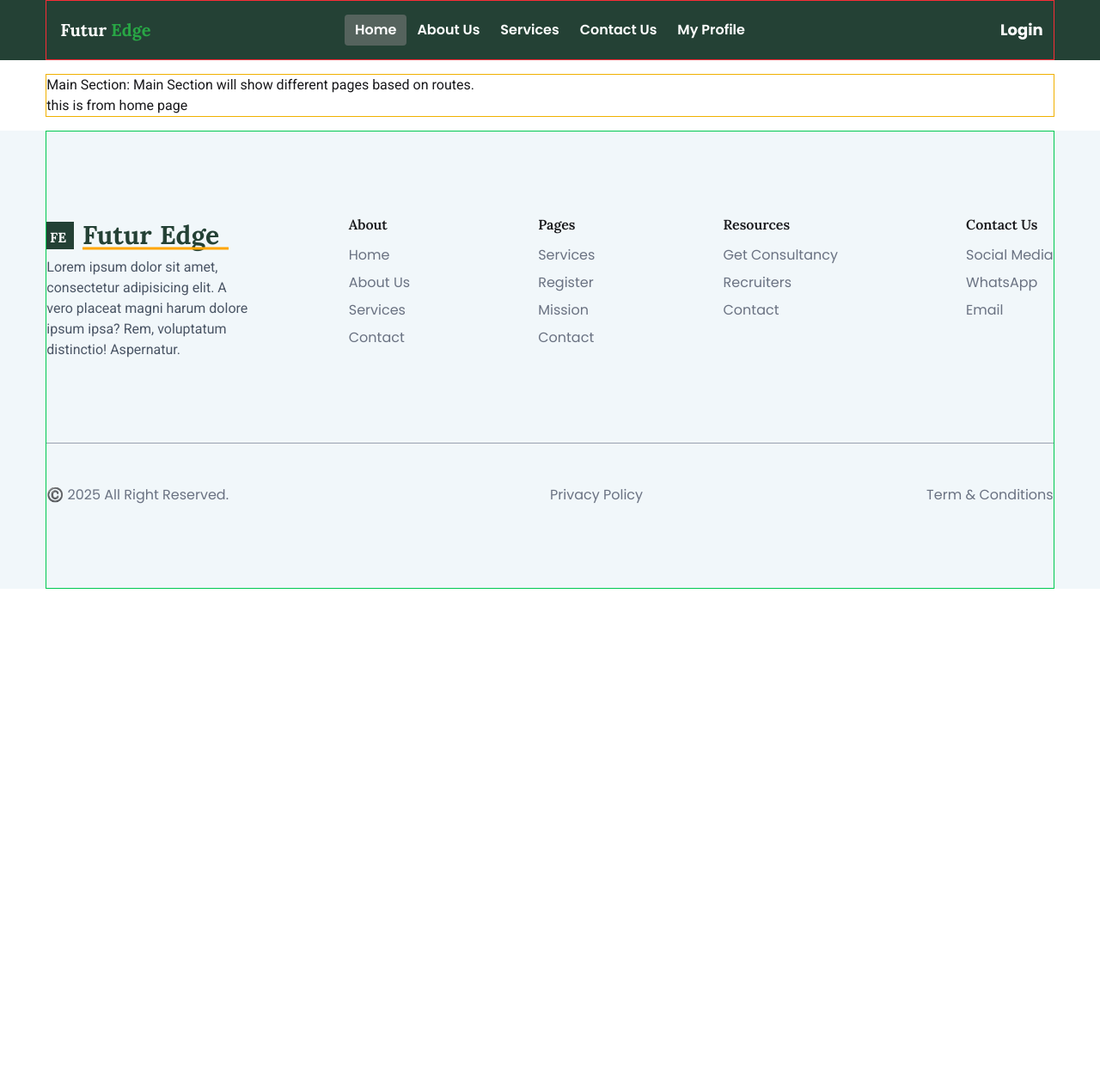
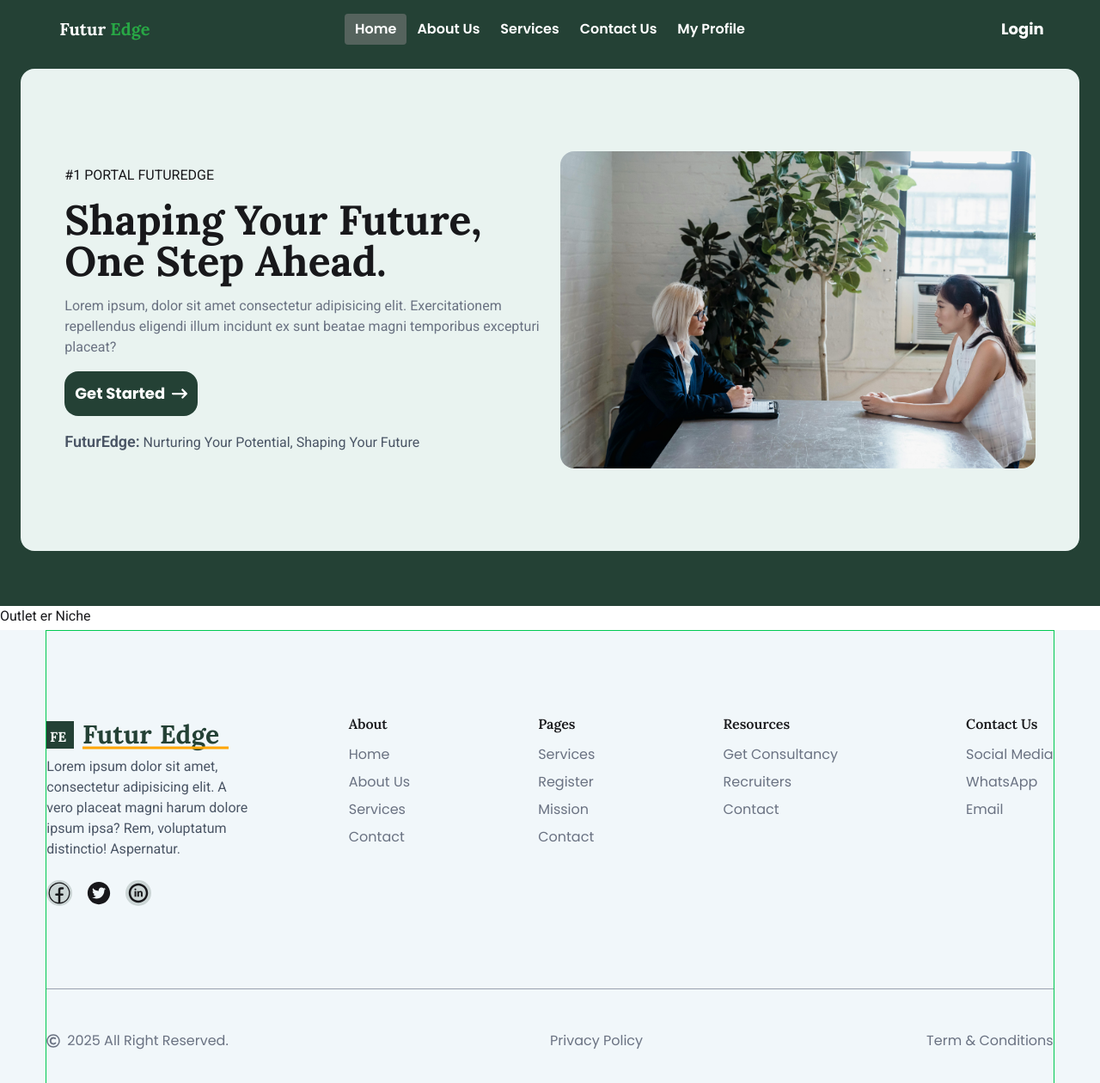
Before and after one commit to Humayun1318/FuturEdge, a React (Vite) app: page / in a window 1280 px wide. Shown: the top 1260 px of the page at 86% size. Before the commit the page ends 800 px from the top, so only its background shows below. Built offline with nearby package versions, Linux system fonts and the light colour scheme.

Commit message:
banner added within home

```diff
--- a/package.json
+++ b/package.json
@@ -13,6 +13,7 @@
     "@tailwindcss/vite": "^4.0.14",
     "react": "^19.0.0",
     "react-dom": "^19.0.0",
+    "react-icons": "^5.5.0",
     "react-router-dom": "^7.3.0",
     "tailwindcss": "^4.0.14"
   },
--- a/src/components/Footer/Footer.jsx
+++ b/src/components/Footer/Footer.jsx
@@ -1,4 +1,5 @@
-
+import SocialMediaIcon from "../MediaIcon/SocialMediaIcon";
+import { FaRegCopyright } from "react-icons/fa";
 
 const Footer = () => {
   return (
@@ -22,6 +23,7 @@ const Footer = () => {
             </h3>
           </div>
           <p className="font-roboto-body text-base text-gray-600">Lorem ipsum dolor sit amet, consectetur adipisicing elit. A vero placeat magni harum dolore ipsum ipsa? Rem, voluptatum distinctio! Aspernatur.</p>
+          <SocialMediaIcon></SocialMediaIcon>
         </div>
         <div className="lg:w-[70%] sm:grid sm:grid-cols-2 sm:gap-6  lg:flex lg:justify-between ">
           <div className="sm:text-center lg:text-start">
@@ -65,7 +67,7 @@ const Footer = () => {
       </div>
       <div className="text-md font-poppins-specialEle font-normal text-gray-500 text-center lg:text-start lg:flex">
         <div className="flex-1 mb-4 lg:mb-0">
-          <p>©️ 2025 All Right Reserved.</p>
+          <p className="flex items-center gap-2 justify-center lg:justify-normal"><FaRegCopyright></FaRegCopyright> 2025 All Right Reserved.</p>
         </div>
         <ul className="sm:flex sm:justify-around lg:justify-between flex-1 ">
           <li><a href="">Privacy Policy</a></li>
--- /dev/null
+++ b/src/components/Header/Banner.jsx
@@ -0,0 +1,28 @@
+import { FaArrowRightLong } from "react-icons/fa6";
+import bannerJpg from '../../assets/banner.jpg';
+const Banner = () => {
+  return (
+    <div className='bg-[#e9f3f0] rounded-2xl'>
+      <section className='w-11/12 mx-auto py-24'>
+        <div className="flex flex-col lg:flex-row items-center gap-6">
+          <div className="space-y-4">
+            <h3>#1 PORTAL FUTUREDGE</h3>
+            <h1 className="font-lora-heading text-3xl lg:text-5xl font-extrabold">Shaping Your Future, One Step Ahead.</h1>
+            <p className="text-gray-500 text-base">Lorem ipsum, dolor sit amet consectetur adipisicing elit. Exercitationem repellendus eligendi illum incidunt ex sunt beatae magni temporibus excepturi placeat?</p>
+
+            <button className="flex items-center gap-2
+          bg-[#244135] p-3 font-poppins-specialEle text-lg font-bold text-white rounded-2xl cursor-pointer">Get Started
+              <span><FaArrowRightLong></FaArrowRightLong></span></button>
+            <p className="text-gray-600"><span className="text-lg font-semibold">FuturEdge:</span> Nurturing Your Potential, Shaping Your Future</p>
+          </div>
+
+          <div className="w-full h-full ">
+            <img src={bannerJpg} alt="" className="w-full h-full object-cover rounded-2xl"/>
+          </div>
+        </div>
+      </section>
+    </div>
+  );
+};
+
+export default Banner;
--- a/src/components/MainSection/MainSection.jsx
+++ b/src/components/MainSection/MainSection.jsx
@@ -4,8 +4,8 @@ import { Outlet } from 'react-router-dom';
 const MainSection = () => {
   return (
     <div className='font-roboto-body'>
-      Main Section:  Main Section will show different pages based on routes.
-      <Outlet></Outlet>
+      <Outlet className=""></Outlet>
+      <p className=''>Outlet er Niche</p>
     </div>
   );
 };
--- a/src/components/MediaIcon/SocialMediaIcon.jsx
+++ b/src/components/MediaIcon/SocialMediaIcon.jsx
@@ -1,9 +1,21 @@
-import React from 'react';
+import { CiFacebook } from "react-icons/ci";
+import { AiFillTwitterCircle } from "react-icons/ai";
+import { TiSocialLinkedinCircular } from "react-icons/ti";
 
 const SocialMediaIcon = () => {
   return (
-    <div>
-      this is social media icon
+    <div className=" mt-6 ">
+      <ul className="flex gap-4 text-3xl justify-center lg:justify-normal ">
+        <li className="rounded-full bg-[#61746e42]"><a href="" className="">
+          <CiFacebook className="" ></CiFacebook>
+        </a></li>
+        <li className="rounded-full "><a href="">
+          <AiFillTwitterCircle className=""></AiFillTwitterCircle>
+        </a></li>
+        <li className="rounded-full bg-[#61746e42]"><a href="">
+          <TiSocialLinkedinCircular></TiSocialLinkedinCircular>
+        </a></li>
+      </ul>
     </div>
   );
 };
--- a/src/layout/MainLayout.jsx
+++ b/src/layout/MainLayout.jsx
@@ -6,15 +6,17 @@ import MainSection from "../components/MainSection/MainSection";
 
 const MainLayout = () => {
   return (
-    <div className="space-y-4 ">
+    <div className="">
       <header className="  bg-[#244135]">
-        <nav className="w-11/12 mx-auto border border-red-500">
+        <nav className="w-11/12 mx-auto">
           <NavBar></NavBar>
         </nav>
       </header>
-      <main className="border border-yellow-500 w-11/12 mx-auto">
+
+      <main className="relative -top-1">
         <MainSection></MainSection>
       </main>
+
       <footer className=" bg-[#f1f7fa]">
         <section className="border border-green-500 w-11/12 mx-auto">
           <Footer></Footer>
--- a/src/pages/Home/Home.jsx
+++ b/src/pages/Home/Home.jsx
@@ -1,9 +1,16 @@
+import Banner from "../../components/Header/Banner";
 
 
 const Home = () => {
   return (
-    <div className="text-yellow">
-      this is from home page
+    <div className="">
+      {/* Home Banner */}
+      <section className="bg-[#244135]">
+        <div className="px-6 pt-4 pb-16">
+          <Banner></Banner>
+        </div>
+      </section>
+
 
     </div>
   );
```
Also changed, not shown: src/assets/banner.jpg (added), 1 other file (tests, documents, lock files or other folders).
